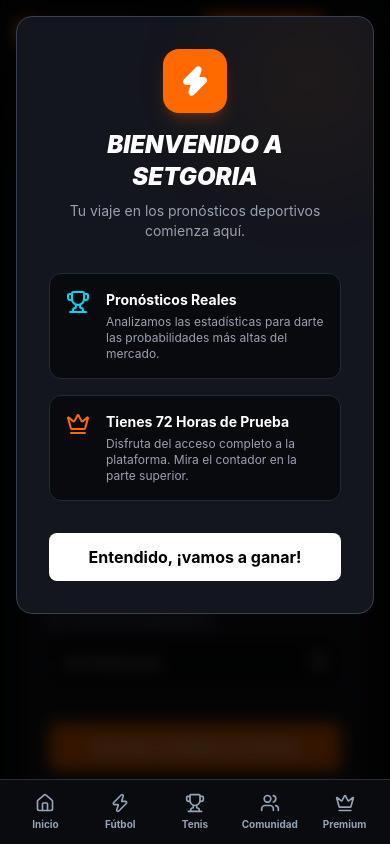
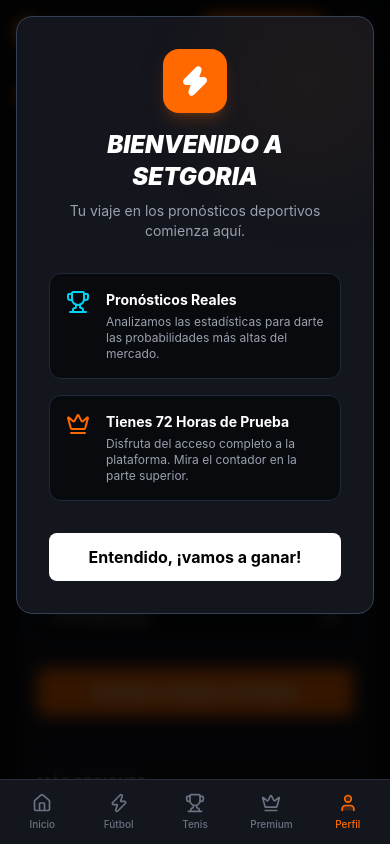
Before and after one commit to Enrique-designweb/Setgoria, a Next.js app: page /perfil in a window 390 px wide. Built offline with nearby package versions, Linux system fonts and the light colour scheme; no server answers.

Commit message:
feat: mobile-first navigation menus for user and admin

```diff
--- a/app/(dashboard)/admin/page.tsx
+++ b/app/(dashboard)/admin/page.tsx
@@ -3,7 +3,7 @@ import { auth } from "@/auth";
 import { redirect } from "next/navigation";
 import { prisma } from "@/lib/prisma";
 import Link from "next/link";
-import { Shield, Plus, CreditCard, Users, Download } from "lucide-react";
+import { Shield, Plus, CreditCard, Users, Settings } from "lucide-react";
 import AdminMatchForm from "./AdminMatchForm";
 import AdminMatchItem from "./AdminMatchItem";
 
@@ -18,47 +18,50 @@ export default async function AdminPage() {
   });
 
   return (
-    <div className="p-6 md:p-10 max-w-5xl mx-auto">
+    <div className="p-4 md:p-10 max-w-5xl mx-auto">
 
-      <div className="flex flex-col md:flex-row md:items-center gap-4 mb-8">
-        <div className="flex items-center gap-3 flex-1">
+      {/* Header */}
+      <div className="flex items-center gap-3 mb-6">
         <div className="bg-orange-500/20 p-2 rounded-lg">
-            {/* 👈 Shield usado aquí */}
           <Shield className="text-orange-500 w-6 h-6" />
         </div>
-          <h1 className="text-3xl font-black italic text-white uppercase tracking-tight">
-            Panel de Administrador
+        <h1 className="text-2xl md:text-3xl font-black italic text-white uppercase tracking-tight">
+          Panel de Admin
         </h1>
       </div>
 
-        <div className="flex items-center gap-2">
-          <a
-            href="/api/admin/reports/transactions?format=csv"
-            className="bg-[#14161d] hover:bg-gray-800 border border-gray-700 text-white text-sm font-bold py-2.5 px-5 rounded-lg transition-colors flex items-center justify-center gap-2 shadow-lg"
-          >
-            <Download className="w-4 h-4 text-orange-500" />
-            Reportes
-          </a>
-          <Link
-            href="/admin/usuarios"
-            className="bg-set-surface hover:bg-gray-800 border border-gray-700 text-white text-sm font-bold py-2.5 px-5 rounded-lg transition-colors flex items-center justify-center gap-2 shadow-lg"
-          >
-            <Users className="w-4 h-4 text-orange-500" />
-            Usuarios
+      {/* 👈 NUEVO: Accesos Rápidos para Móvil (Grid) */}
+      <div className="grid grid-cols-2 md:hidden gap-3 mb-8">
+        <Link href="/admin/pagos" className="bg-[#14161d] border border-gray-800 p-4 rounded-xl flex flex-col items-center justify-center text-center gap-2">
+          <CreditCard className="w-6 h-6 text-orange-500" />
+          <span className="text-xs font-bold">Gestionar Pagos</span>
         </Link>
-          <Link
-            href="/admin/pagos"
-            className="bg-set-surface hover:bg-gray-800 border border-gray-700 text-white text-sm font-bold py-2.5 px-5 rounded-lg transition-colors flex items-center justify-center gap-2 shadow-lg"
-          >
-            <CreditCard className="w-4 h-4 text-orange-500" />
-            Gestionar Pagos
+        <Link href="/admin/usuarios" className="bg-[#14161d] border border-gray-800 p-4 rounded-xl flex flex-col items-center justify-center text-center gap-2">
+          <Users className="w-6 h-6 text-orange-500" />
+          <span className="text-xs font-bold">Ver Usuarios</span>
+        </Link>
+        <Link href="/configuracion" className="bg-[#14161d] border border-gray-800 p-4 rounded-xl flex flex-col items-center justify-center text-center gap-2 col-span-2">
+          <Settings className="w-6 h-6 text-orange-500" />
+          <span className="text-xs font-bold">Configuración Global</span>
         </Link>
       </div>
+
+      {/* Botones para PC (Desktop) */}
+      <div className="hidden md:flex items-center gap-2 mb-8">
+        <Link href="/admin/usuarios" className="bg-[#14161d] hover:bg-gray-800 border border-gray-700 text-white text-sm font-bold py-2.5 px-5 rounded-lg transition-colors flex items-center justify-center gap-2 shadow-lg">
+          <Users className="w-4 h-4 text-orange-500" /> Usuarios
+        </Link>
+        <Link href="/admin/pagos" className="bg-[#14161d] hover:bg-gray-800 border border-gray-700 text-white text-sm font-bold py-2.5 px-5 rounded-lg transition-colors flex items-center justify-center gap-2 shadow-lg">
+          <CreditCard className="w-4 h-4 text-orange-500" /> Gestionar Pagos
+        </Link>
+        <Link href="/configuracion" className="bg-[#14161d] hover:bg-gray-800 border border-gray-700 text-white text-sm font-bold py-2.5 px-5 rounded-lg transition-colors flex items-center justify-center gap-2 shadow-lg">
+          <Settings className="w-4 h-4 text-orange-500" /> Configuración
+        </Link>
       </div>
 
       <div className="grid md:grid-cols-3 gap-8">
         <div className="md:col-span-1">
-          <div className="bg-set-surface border border-gray-800 rounded-2xl p-6 sticky top-6">
+          <div className="bg-[#14161d] border border-gray-800 rounded-2xl p-5 md:p-6 md:sticky md:top-6">
             <h2 className="text-lg font-bold text-white mb-4 flex items-center gap-2">
               <Plus className="w-5 h-5 text-orange-500" /> Nuevo Partido
             </h2>
@@ -67,7 +70,7 @@ export default async function AdminPage() {
         </div>
 
         <div className="md:col-span-2">
-          <div className="bg-set-surface border border-gray-800 rounded-2xl p-6">
+          <div className="bg-[#14161d] border border-gray-800 rounded-2xl p-5 md:p-6">
             <h2 className="text-lg font-bold text-white mb-4">Partidos en la Plataforma</h2>
 
             {matches.length === 0 ? (
--- a/app/(dashboard)/perfil/page.tsx
+++ b/app/(dashboard)/perfil/page.tsx
@@ -3,8 +3,10 @@
 
 import { useState, useEffect } from "react";
 import { useRouter } from "next/navigation";
+import Link from "next/link";
 import Image from "next/image";
-import { User, Mail, Calendar, CheckCircle2, AlertCircle, Camera, Upload, Loader2 } from "lucide-react"; // 👈 Añadimos Loader2
+import { User, Mail, Calendar, CheckCircle2, AlertCircle, Camera, Upload, Loader2, History, FileText, Settings, LogOut } from "lucide-react";
+import { signOut } from "next-auth/react";
 
 export default function ProfilePage() {
   const router = useRouter();
@@ -12,7 +14,6 @@ export default function ProfilePage() {
   const [saving, setSaving] = useState(false);
   const [message, setMessage] = useState({ type: "", text: "" });
 
-  // Estados para el Avatar
   const [file, setFile] = useState<File | null>(null);
   const [uploading, setUploading] = useState(false);
 
@@ -50,26 +51,17 @@ export default function ProfilePage() {
   const handleUploadAvatar = async () => {
     if (!file) return;
     setUploading(true);
-
     try {
       const data = new FormData();
       data.append("file", file);
-
-      const res = await fetch("/api/upload/avatar", {
-        method: "POST",
-        body: data,
-      });
-
+      const res = await fetch("/api/upload/avatar", { method: "POST", body: data });
       const result = await res.json();
       if (!res.ok) throw new Error(result.message);
-
       setFormData({ ...formData, image: result.url });
       setFile(null);
       router.refresh();
       setMessage({ type: "success", text: "¡Foto de perfil actualizada!" });
-
-    } catch (error) {
-      console.error(error);
+    } catch { // 👈 CORREGIDO: Sin variable 'error'
       setMessage({ type: "error", text: "Error al subir la foto." });
     } finally {
       setUploading(false);
@@ -80,17 +72,14 @@ export default function ProfilePage() {
     e.preventDefault();
     setSaving(true);
     setMessage({ type: "", text: "" });
-
     try {
       const res = await fetch("/api/user", {
         method: "PUT",
         headers: { "Content-Type": "application/json" },
         body: JSON.stringify({ name: formData.name, birthDate: formData.birthDate }),
       });
-
       const data = await res.json();
       if (!res.ok) throw new Error(data.message);
-
       setMessage({ type: "success", text: "Perfil actualizado correctamente" });
     } catch (err: unknown) {
       if (err instanceof Error) setMessage({ type: "error", text: err.message });
@@ -102,16 +91,15 @@ export default function ProfilePage() {
   if (loading) return <div className="p-10 text-center text-gray-400">Cargando perfil...</div>;
 
   return (
-    <div className="p-6 md:p-10 max-w-3xl mx-auto">
-      <h1 className="text-3xl font-black italic mb-8 text-orange-500 uppercase tracking-tight">Mi Perfil</h1>
+    <div className="p-4 md:p-10 max-w-3xl mx-auto text-white pb-24">
+      <h1 className="text-2xl md:text-3xl font-black italic mb-6 text-orange-500 uppercase tracking-tight">Mi Perfil</h1>
 
-      <div className="bg-set-surface border border-gray-800 rounded-2xl p-6 md:p-8">
+      <div className="bg-[#14161d] border border-gray-800 rounded-2xl p-5 md:p-8">
 
         {/* Cabecera del Perfil */}
-        <div className="flex flex-col sm:flex-row items-center gap-6 mb-8 border-b border-gray-800 pb-8">
-
+        <div className="flex flex-col sm:flex-row items-center gap-5 mb-8 border-b border-gray-800 pb-8">
           <div className="relative group">
-            <div className="w-24 h-24 bg-set-bg border-2 border-gray-700 rounded-full flex items-center justify-center overflow-hidden relative">
+            <div className="w-24 h-24 bg-[#090a0e] border-2 border-gray-700 rounded-full flex items-center justify-center overflow-hidden relative">
               {formData.image ? (
                 <Image src={formData.image} alt="Avatar" width={100} height={100} className="object-cover w-full h-full" />
               ) : (
@@ -123,16 +111,9 @@ export default function ProfilePage() {
                 </div>
               )}
             </div>
-
-            {/* Botón de Cámara */}
             <label className="absolute bottom-0 right-0 bg-orange-500 p-2 rounded-full cursor-pointer hover:bg-orange-600 transition-colors shadow-lg">
               <Camera className="w-4 h-4 text-white" />
-              <input
-                type="file"
-                accept="image/*"
-                className="hidden"
-                onChange={(e) => setFile(e.target.files?.[0] || null)}
-              />
+              <input type="file" accept="image/*" className="hidden" onChange={(e) => setFile(e.target.files?.[0] || null)} />
             </label>
           </div>
 
@@ -143,16 +124,10 @@ export default function ProfilePage() {
                 {formData.role}
               </span>
             </div>
-
-            {/* Botón de Guardar Foto */}
             {file && (
-              <button
-                onClick={handleUploadAvatar}
-                disabled={uploading}
-                className="mt-3 text-xs bg-green-500/20 text-green-400 border border-green-500/30 px-3 py-1.5 rounded-lg flex items-center gap-2 mx-auto sm:mx-0 hover:bg-green-500/30 transition-colors disabled:opacity-50"
-              >
+              <button onClick={handleUploadAvatar} disabled={uploading} className="mt-3 text-xs bg-green-500/20 text-green-400 border border-green-500/30 px-3 py-1.5 rounded-lg flex items-center gap-2 mx-auto sm:mx-0 hover:bg-green-500/30 transition-colors disabled:opacity-50">
                 {uploading ? <Loader2 className="w-3 h-3 animate-spin" /> : <Upload className="w-3 h-3" />}
-                {uploading ? "Subiendo..." : "Guardar Nueva Foto"}
+                {uploading ? "Subiendo..." : "Guardar Foto"}
               </button>
             )}
           </div>
@@ -160,62 +135,51 @@ export default function ProfilePage() {
 
         {/* Formulario de Datos */}
         <form onSubmit={handleSubmit} className="flex flex-col gap-5">
-
           <div>
-            <label className="text-xs font-bold text-gray-400 uppercase flex items-center gap-2">
-              <User className="w-4 h-4" /> Nombre Completo
-            </label>
-            <input
-              type="text"
-              className="w-full mt-2 bg-set-bg border border-gray-700 rounded-lg p-3 text-white focus:outline-none focus:border-orange-500"
-              value={formData.name}
-              onChange={(e) => setFormData({ ...formData, name: e.target.value })}
-            />
+            <label className="text-xs font-bold text-gray-400 uppercase flex items-center gap-2"><User className="w-4 h-4" /> Nombre Completo</label>
+            <input type="text" className="w-full mt-2 bg-[#090a0e] border border-gray-700 rounded-lg p-3 text-white focus:outline-none focus:border-orange-500" value={formData.name} onChange={(e) => setFormData({ ...formData, name: e.target.value })} />
           </div>
-
           <div>
-            <label className="text-xs font-bold text-gray-400 uppercase flex items-center gap-2">
-              <Mail className="w-4 h-4" /> Correo Electrónico
-            </label>
-            <input
-              type="email"
-              disabled
-              className="w-full mt-2 bg-set-bg border border-gray-800 rounded-lg p-3 text-gray-500 cursor-not-allowed"
-              value={formData.email}
-            />
-            <p className="text-[10px] text-gray-500 mt-1">El correo no se puede cambiar.</p>
+            <label className="text-xs font-bold text-gray-400 uppercase flex items-center gap-2"><Mail className="w-4 h-4" /> Correo Electrónico</label>
+            <input type="email" disabled className="w-full mt-2 bg-[#090a0e] border border-gray-800 rounded-lg p-3 text-gray-500 cursor-not-allowed" value={formData.email} />
           </div>
-
           <div>
-            <label className="text-xs font-bold text-gray-400 uppercase flex items-center gap-2">
-              <Calendar className="w-4 h-4" /> Fecha de Nacimiento
-            </label>
-            <input
-              type="date"
-              required
-              className="w-full mt-2 bg-set-bg border border-gray-700 rounded-lg p-3 text-white focus:outline-none scheme-dark"
-              value={formData.birthDate}
-              onChange={(e) => setFormData({ ...formData, birthDate: e.target.value })}
-            />
+            <label className="text-xs font-bold text-gray-400 uppercase flex items-center gap-2"><Calendar className="w-4 h-4" /> Fecha de Nacimiento</label>
+            <input type="date" required className="w-full mt-2 bg-[#090a0e] border border-gray-700 rounded-lg p-3 text-white focus:outline-none scheme-dark" value={formData.birthDate} onChange={(e) => setFormData({ ...formData, birthDate: e.target.value })} />
           </div>
 
           {message.text && (
-            <div className={`p-3 rounded-lg flex items-center gap-2 text-sm font-medium ${
-              message.type === "success" ? "bg-green-500/10 text-green-400" : "bg-red-500/10 text-red-400"
-            }`}>
-              {message.type === "success" ? <CheckCircle2 className="w-4 h-4" /> : <AlertCircle className="w-4 h-4" />}
-              {message.text}
+            <div className={`p-3 rounded-lg flex items-center gap-2 text-sm font-medium ${message.type === "success" ? "bg-green-500/10 text-green-400" : "bg-red-500/10 text-red-400"}`}>
+              {message.type === "success" ? <CheckCircle2 className="w-4 h-4" /> : <AlertCircle className="w-4 h-4" />} {message.text}
             </div>
           )}
-
-          <button
-            type="submit"
-            disabled={saving}
-            className="mt-4 bg-orange-500 hover:bg-orange-600 text-white font-bold py-3 rounded-lg transition-colors disabled:opacity-50"
-          >
+          <button type="submit" disabled={saving} className="mt-2 bg-orange-500 hover:bg-orange-600 text-white font-bold py-3 rounded-lg transition-colors disabled:opacity-50">
             {saving ? "Guardando..." : "Guardar Cambios de Datos"}
           </button>
         </form>
+
+        {/* Menú de Opciones Móvil */}
+        <div className="mt-8 pt-6 border-t border-gray-800">
+          <h3 className="text-sm font-bold text-gray-400 uppercase mb-4">Más Opciones</h3>
+          <div className="grid grid-cols-1 sm:grid-cols-2 gap-3">
+            <Link href="/historial" className="flex items-center gap-3 bg-[#090a0e] border border-gray-800 p-4 rounded-xl hover:border-orange-500/50 transition-colors">
+              <History className="w-5 h-5 text-orange-500" />
+              <span className="font-bold text-sm">Mi Historial de Pagos</span>
+            </Link>
+            <Link href="/configuracion" className="flex items-center gap-3 bg-[#090a0e] border border-gray-800 p-4 rounded-xl hover:border-orange-500/50 transition-colors">
+              <Settings className="w-5 h-5 text-orange-500" />
+              <span className="font-bold text-sm">Configuración de la App</span>
+            </Link>
+            <Link href="/terminos" className="flex items-center gap-3 bg-[#090a0e] border border-gray-800 p-4 rounded-xl hover:border-orange-500/50 transition-colors">
+              <FileText className="w-5 h-5 text-orange-500" />
+              <span className="font-bold text-sm">Términos y Condiciones</span>
+            </Link>
+            <button onClick={() => signOut({ callbackUrl: '/login' })} className="flex items-center gap-3 bg-red-500/10 border border-red-500/20 p-4 rounded-xl hover:bg-red-500/20 transition-colors text-left w-full">
+              <LogOut className="w-5 h-5 text-red-500" />
+              <span className="font-bold text-sm text-red-500">Cerrar Sesión</span>
+            </button>
+          </div>
+        </div>
       </div>
     </div>
   );
--- a/components/layout/BottomNav.tsx
+++ b/components/layout/BottomNav.tsx
@@ -1,29 +1,55 @@
-'use client';
-import Link from 'next/link';
-import { usePathname } from 'next/navigation';
-import { Home, Zap, Trophy, Users, Crown } from 'lucide-react';
-import { cn } from '@/lib/utils';
+// components/layout/BottomNav.tsx
+"use client";
 
-const mobileMenu = [
-  { name: 'Inicio', href: '/', icon: Home },
-  { name: 'Fútbol', href: '/futbol', icon: Zap },
-  { name: 'Tenis', href: '/tenis', icon: Trophy },
-  { name: 'Comunidad', href: '/comunidad', icon: Users },
-  { name: 'Premium', href: '/suscripcion', icon: Crown },
-];
+import Link from "next/link";
+import { usePathname } from "next/navigation";
+import { useSession } from "next-auth/react";
+import { Home, Zap, Trophy, Users, Crown, User, LayoutDashboard, CreditCard } from "lucide-react";
+import { clsx } from "clsx";
 
 export default function BottomNav() {
   const pathname = usePathname();
+  const { data: session } = useSession();
+
+  // Menú para usuarios normales
+  const userNavItems = [
+    { name: "Inicio", href: "/", icon: Home },
+    { name: "Fútbol", href: "/futbol", icon: Zap },
+    { name: "Tenis", href: "/tenis", icon: Trophy },
+    { name: "Premium", href: "/suscripcion", icon: Crown },
+    { name: "Perfil", href: "/perfil", icon: User },
+  ];
+
+  // Menú exclusivo para el ADMIN
+  const adminNavItems = [
+    { name: "Inicio", href: "/", icon: Home },
+    { name: "Panel", href: "/admin", icon: LayoutDashboard },
+    { name: "Pagos", href: "/admin/pagos", icon: CreditCard },
+    { name: "Comunidad", href: "/comunidad", icon: Users },
+    { name: "Perfil", href: "/perfil", icon: User },
+  ];
+
+  // Lógica Senior: Si es Admin, usa adminNavItems, si no, userNavItems
+  const navItems = session?.user?.role === "ADMIN" ? adminNavItems : userNavItems;
+
   return (
-    <nav className="md:hidden fixed bottom-0 left-0 right-0 z-50 bg-[#0b0c10]/95 backdrop-blur-xl border-t border-set-border pb-[env(safe-area-inset-bottom)]">
-      <div className="flex justify-around items-center h-16 px-2">
-        {mobileMenu.map((item) => (
-          <Link key={item.name} href={item.href} className={cn("flex flex-col items-center justify-center w-full h-full space-y-1", pathname === item.href ? "text-set-accent" : "text-set-muted")}>
-            <item.icon size={20} className={pathname === item.href ? "fill-set-accent/20" : ""} />
-            <span className="text-[10px] font-bold">{item.name}</span>
+    <nav className="flex justify-around items-center h-16 w-full px-1">
+      {navItems.map((item) => {
+        const isActive = pathname === item.href;
+        return (
+          <Link
+            key={item.name}
+            href={item.href}
+            className={clsx(
+              "flex flex-col items-center justify-center w-full h-full gap-1 transition-colors",
+              isActive ? "text-orange-500" : "text-gray-500 hover:text-gray-300"
+            )}
+          >
+            <item.icon className={clsx("w-5 h-5", isActive && "fill-orange-500/20")} />
+            <span className="text-[10px] font-medium">{item.name}</span>
           </Link>
-        ))}
-      </div>
+        );
+      })}
     </nav>
   );
 }
```
Also changed, not shown: prisma/seed.ts (+22 -16 lines). Lines whose indentation alone changed are shown as unchanged.
